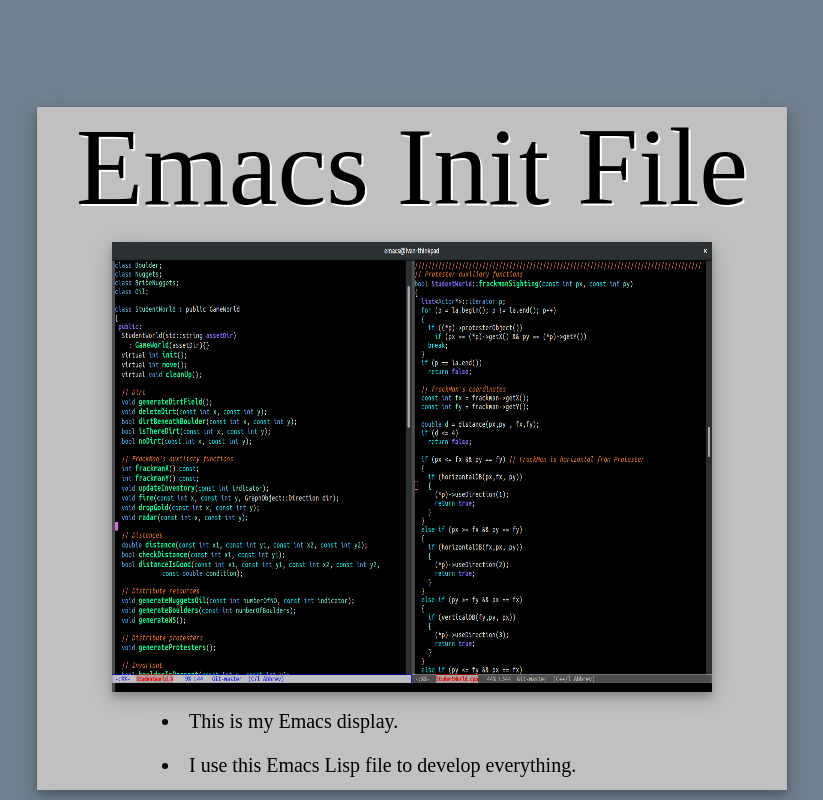
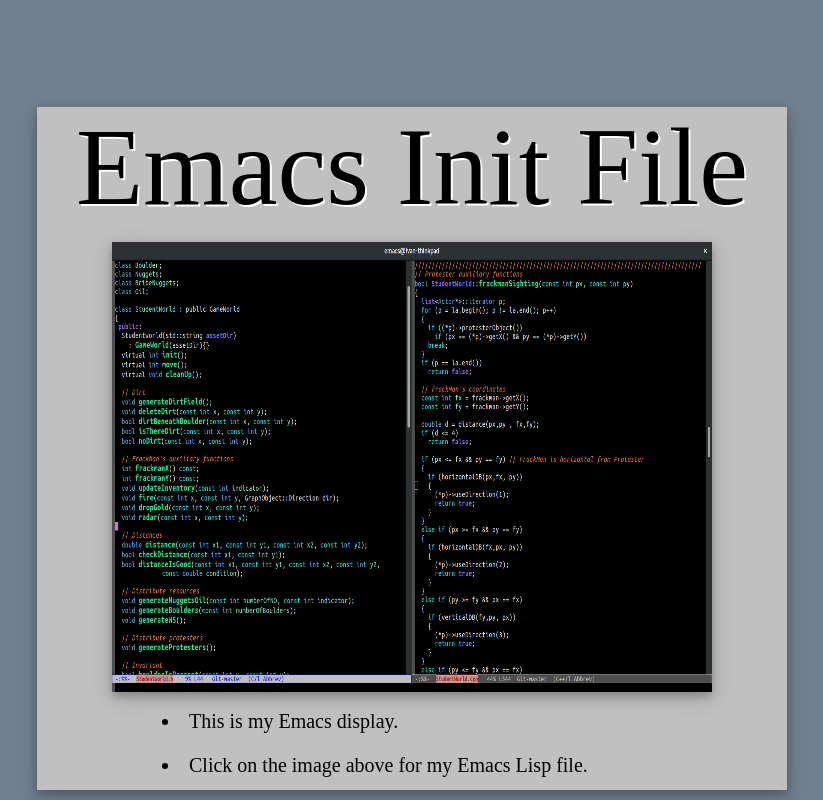
Before and after one commit to ivanmanan/Personal-Website, a React (Create React App) app: page / in a window 1280 px wide. Shown: the part 4156-4956 px from the top of the page, without its empty margins (228-1051 px from the left). Built offline with nearby package versions, Linux system fonts and the light colour scheme.

Commit message:
Another edit

```diff
--- a/src/App.jsx
+++ b/src/App.jsx
@@ -43,7 +43,7 @@
 		photo: "/images/emacs_display.png",
 		link: "https://github.com/ivanmanan/emacs/blob/master/.emacs",
 		overview: "This is my Emacs display.",
-		info: "I use this Emacs Lisp file to develop everything.",
+		info: "Click on the image above for my Emacs Lisp file.",
 		index: 3
 	    }
 	]})
```
